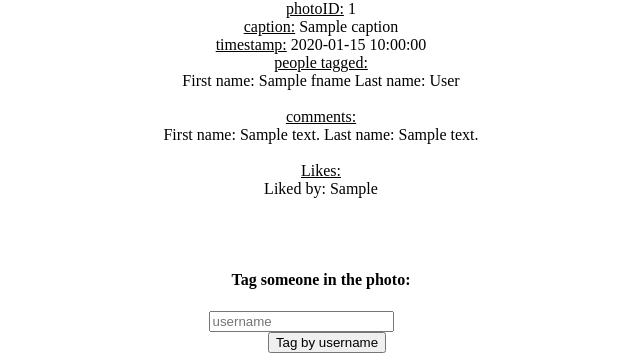
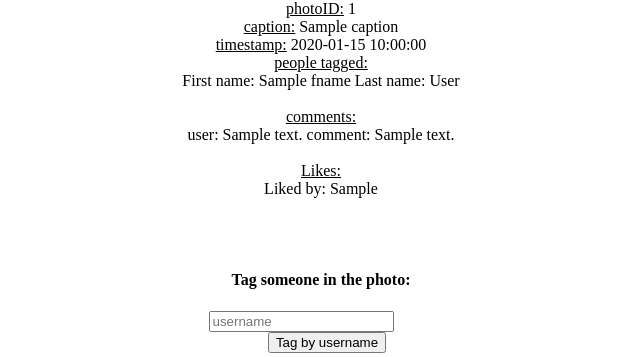
Before and after one commit to shivamjindal/finstagram-template, a Flask app: template templates/images.html in a window 1280 px wide. Shown: the part 348-705 px from the top of the page, without its empty margins (319-959 px from the left). Run offline with Flask 2, Linux system fonts and the light colour scheme; the template is opened without the code that fills it: most values are stand-ins (such as "Sample title", 1, 10 or a date in 2020); grey boxes marked "Sample" are stand-in pictures.

Commit message:
fixed formatting issue for comments

```diff
--- a/templates/images.html
+++ b/templates/images.html
@@ -27,7 +27,7 @@
                 {% for post in posts %}
                   {% for subpost in post %}
                   {% if image.photoID == subpost.commentPhotoID%}
-                   First name: {{subpost.commentUser}} Last name: {{subpost.commentText}} <br>
+                   user: {{subpost.commentUser}} comment: {{subpost.commentText}} <br>
                    {%endif%}
                    {% endfor %}
                  {% endfor %}
```
